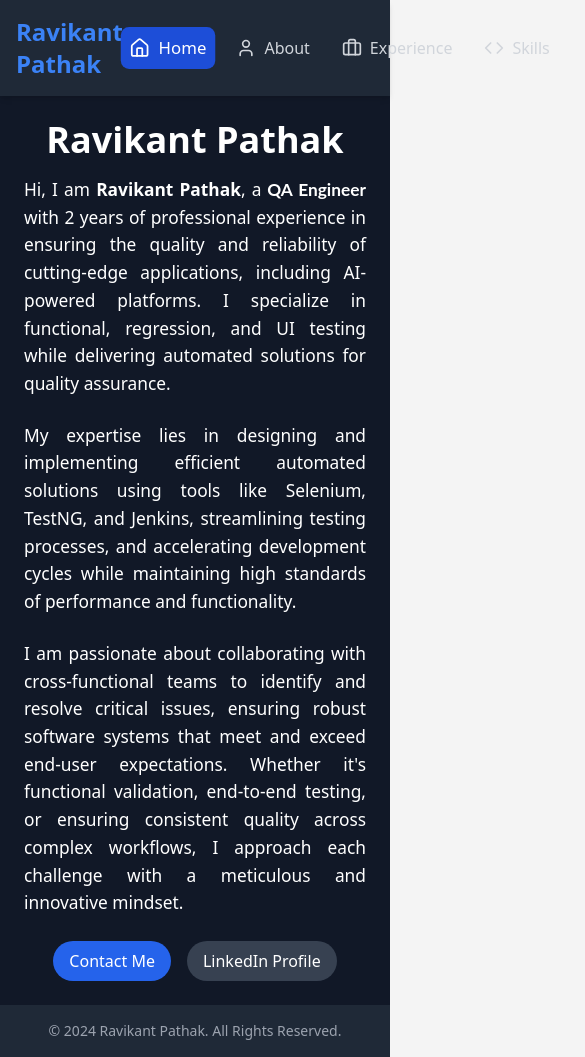
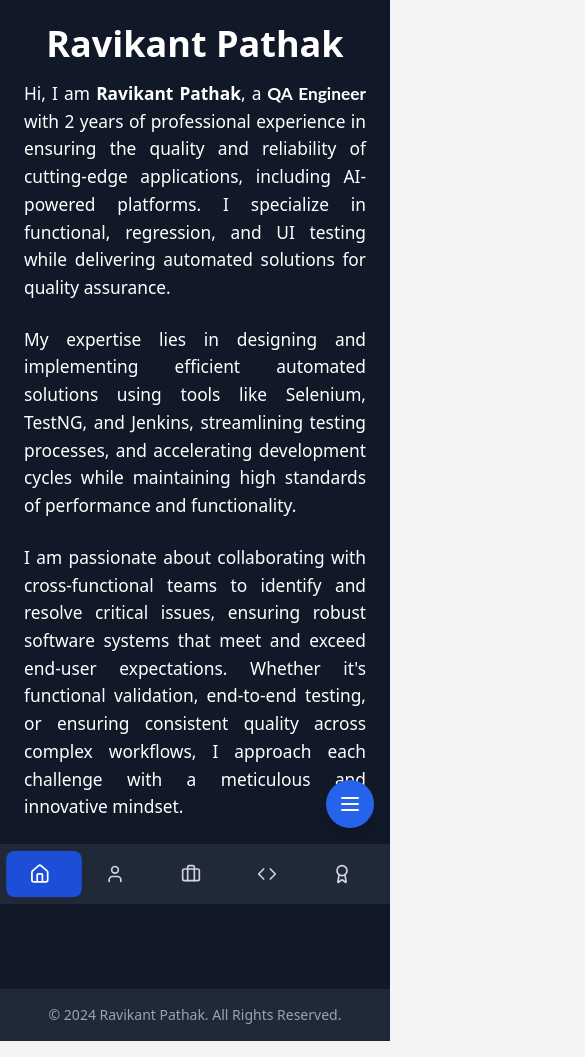
Before and after one commit to deadPoolCloud/ravikant-portfolio, a React (Create React App) app: page / in a window 390 px wide. Shown: the top 1057 px of the page, 585 px wide, since content can reach past the window. Built offline with nearby package versions, Linux system fonts and the light colour scheme.

Commit message:
Optimised Scrolling again

```diff
--- a/src/App.js
+++ b/src/App.js
@@ -1,24 +1,79 @@
-import React, { useState } from 'react';
-import { Home, User, Briefcase, Code, Award, Menu, X } from 'lucide-react';
+import React, { useState, useEffect } from 'react';
+import {
+  Home, User, Briefcase, Code, Award, Menu, X,
+  Mail, Linkedin, FileText
+} from 'lucide-react';
 
 function App() {
   const [activeSection, setActiveSection] = useState('home');
   const [isMobileMenuOpen, setIsMobileMenuOpen] = useState(false);
+  const [isMobile, setIsMobile] = useState(false);
 
+  // Responsive check
+  useEffect(() => {
+    const checkMobile = () => {
+      setIsMobile(window.innerWidth <= 768);
+    };
+
+    checkMobile();
+    window.addEventListener('resize', checkMobile);
+    return () => window.removeEventListener('resize', checkMobile);
+  }, []);
+
+  // Mobile menu toggle
+  const toggleMobileMenu = () => {
+    setIsMobileMenuOpen(!isMobileMenuOpen);
+  };
+
+  // Navigation Button Component
   const NavButton = ({ icon: Icon, section, label }) => (
     <button
-      className={`flex items-center p-2 rounded-lg transition-all transform ${activeSection === section
-        ? 'bg-blue-700 text-white scale-105'
-        : 'hover:bg-blue-600 hover:text-white text-gray-300'
-        }`}
+      className={`flex items-center p-2 rounded-lg transition-all transform
+        ${activeSection === section
+          ? 'bg-blue-700 text-white scale-105'
+          : 'hover:bg-blue-600 hover:text-white text-gray-300'
+        }
+        ${isMobile ? 'w-full justify-center text-lg py-3' : ''}`}
       onClick={() => {
         setActiveSection(section);
         setIsMobileMenuOpen(false);
       }}
     >
       <Icon className="mr-2" size={20} />
-      <span className="text-base">{label}</span>
+      {!isMobile && <span className="text-base">{label}</span>}
     </button>
+  );
+
+  // Render Mobile Navigation
+  const renderMobileNavigation = () => (
+    <div
+      className={`fixed bottom-0 left-0 w-full bg-gray-800 z-50 transition-all duration-300
+        ${isMobileMenuOpen ? 'translate-y-0' : 'translate-y-full'}`}
+    >
+      <div className="grid grid-cols-5 gap-1 p-2">
+        <NavButton icon={Home} section="home" label="Home" />
+        <NavButton icon={User} section="about" label="About" />
+        <NavButton icon={Briefcase} section="experience" label="Exp" />
+        <NavButton icon={Code} section="skills" label="Skills" />
+        <NavButton icon={Award} section="projects" label="Projects" />
+      </div>
+    </div>
+  );
+
+  // Render Desktop Navigation
+  const renderDesktopNavigation = () => (
+    <nav className="bg-gray-800 shadow-md p-4">
+      <div className="container mx-auto flex justify-between items-center">
+        <div className="text-2xl font-bold text-blue-500">Ravikant Pathak</div>
+        <div className="space-x-4 flex">
+          <NavButton icon={Home} section="home" label="Home" />
+          <NavButton icon={User} section="about" label="About" />
+          <NavButton icon={Briefcase} section="experience" label="Experience" />
+          <NavButton icon={Code} section="skills" label="Skills" />
+          <NavButton icon={Award} section="projects" label="Projects" />
+        </div>
+      </div>
+    </nav>
   );
 
   const renderSection = () => {
@@ -283,27 +338,43 @@ function App() {
   };
 
   return (
-    <div className="min-h-screen bg-gray-900 text-gray-300 flex flex-col">
-      <nav className="bg-gray-800 shadow-md p-4">
-        <div className="container mx-auto flex justify-between items-center">
-          <div className="text-2xl font-bold text-blue-500">Ravikant Pathak</div>
-          <div className="space-x-4 flex">
-            <NavButton icon={Home} section="home" label="Home" />
-            <NavButton icon={User} section="about" label="About" />
-            <NavButton icon={Briefcase} section="experience" label="Experience" />
-            <NavButton icon={Code} section="skills" label="Skills" />
-            <NavButton icon={Award} section="projects" label="Projects" />
+    <div
+      className="min-h-screen bg-gray-900 text-gray-300 flex flex-col overflow-x-hidden"
+      style={{
+        width: '100vw',
+        maxWidth: '100%',
+        overscrollBehaviorX: 'none'
+      }}
+    >
+      {/* Conditional Navigation Rendering */}
+      {isMobile ? (
+        <>
+          <div className="flex-grow overflow-y-auto pb-20">
+            {renderSection()}
           </div>
-        </div>
-      </nav>
-      <main className="flex-grow container mx-auto">
-        {renderSection()}
-      </main>
+          {renderMobileNavigation()}
+          <button
+            onClick={toggleMobileMenu}
+            className="fixed bottom-4 right-4 bg-blue-600 text-white p-3 rounded-full z-50 shadow-lg"
+          >
+            {isMobileMenuOpen ? <X size={24} /> : <Menu size={24} />}
+          </button>
+        </>
+      ) : (
+        <>
+          {renderDesktopNavigation()}
+          <main className="flex-grow container mx-auto">
+            {renderSection()}
+          </main>
+        </>
+      )}
+
       <footer className="bg-gray-800 p-4 text-center">
         <p className="text-gray-400 text-sm">© 2024 Ravikant Pathak. All Rights Reserved.</p>
       </footer>
     </div>
   );
+
 }
 
 export default App;
```
